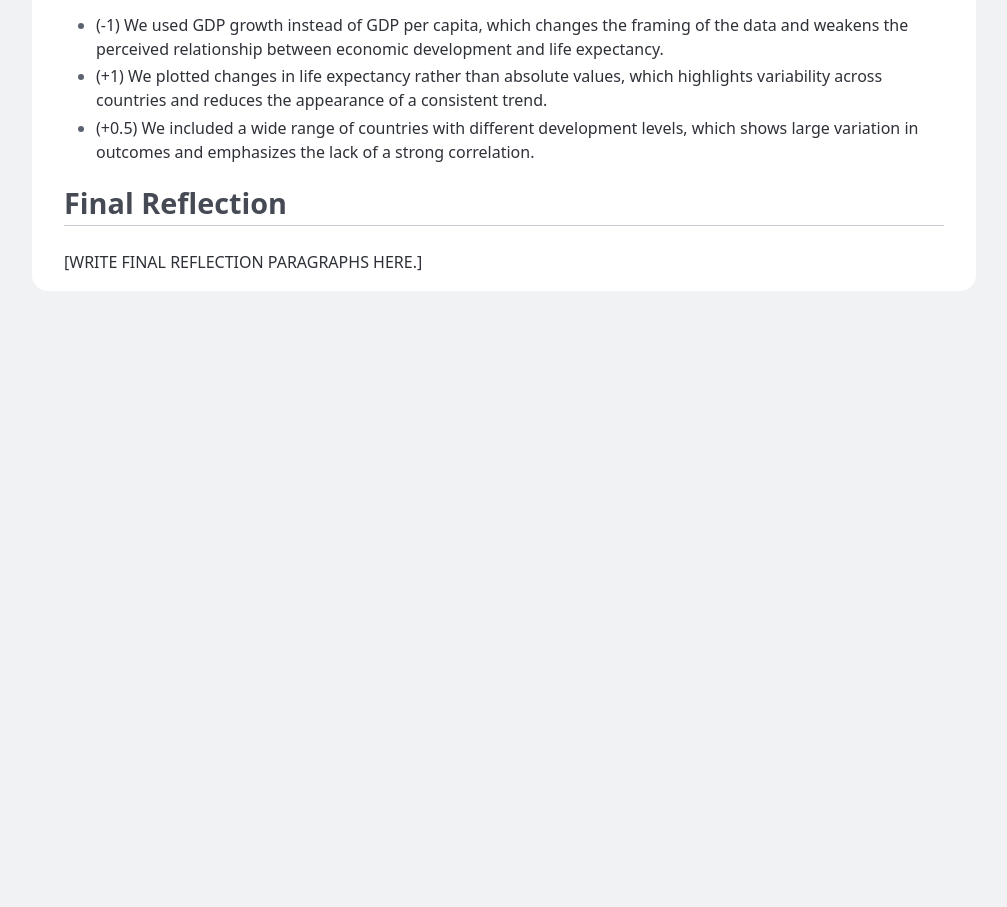
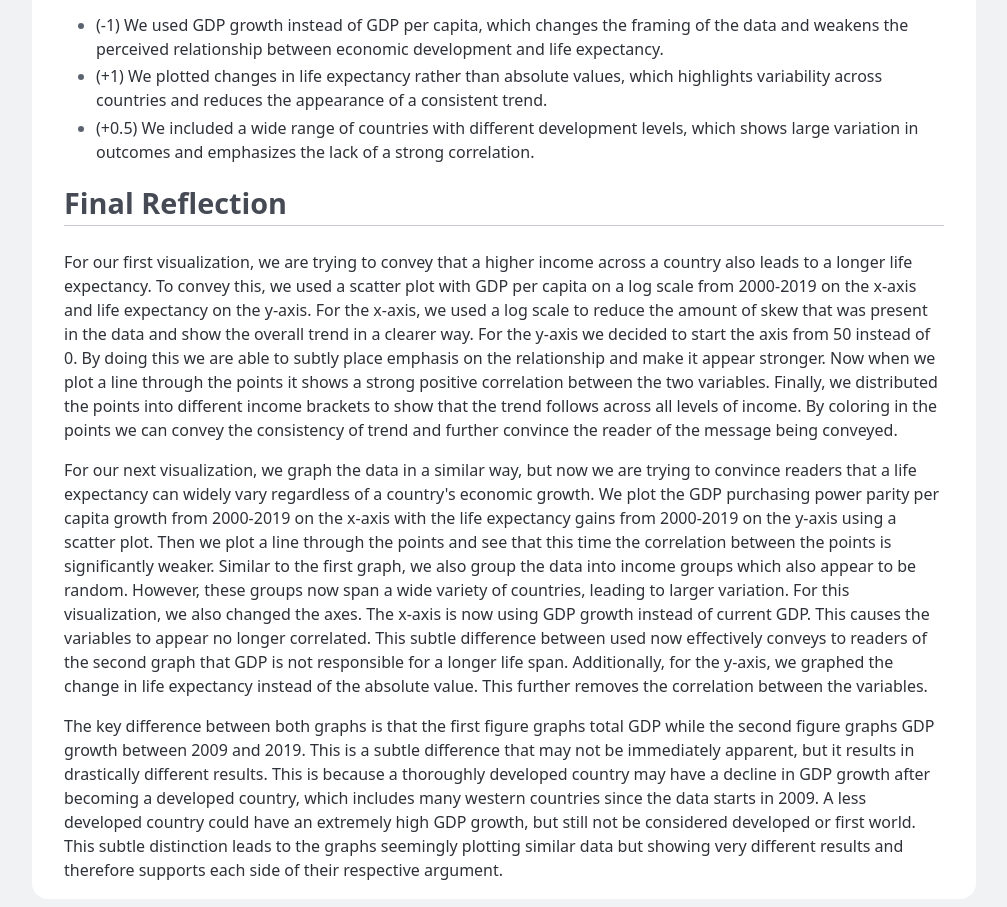
Before and after one commit to KpengDS/portfolio, a plain HTML site: page project2/project2_report.html in a window 1280 px wide. Shown: the part 1592-2499 px from the top of the page, without its empty margins (136-1143 px from the left). Before the commit the page ends 1891 px from the top, so only its background shows below. Drawn offline with Linux system fonts and the light colour scheme.

Commit message:
Update project2_report.html

```diff
--- a/project2/project2_report.html
+++ b/project2/project2_report.html
@@ -206,7 +206,9 @@
             <section>
                 <h2>Final Reflection</h2>
 
-                <p>[WRITE FINAL REFLECTION PARAGRAPHS HERE.]</p>
+                <p>For our first visualization, we are trying to convey that a higher income across a country also leads to a longer life expectancy. To convey this, we used a scatter plot with GDP per capita on a log scale from 2000-2019 on the x-axis and life expectancy on the y-axis. For the x-axis, we used a log scale to reduce the amount of skew that was present in the data and show the overall trend in a clearer way. For the y-axis we decided to start the axis from 50 instead of 0. By doing this we are able to subtly place emphasis on the relationship and make it appear stronger. Now when we plot a line through the points it shows a strong positive correlation between the two variables. Finally, we distributed the points into different income brackets to show that the trend follows across all levels of income. By coloring in the points we can convey the consistency of trend and further convince the reader of the message being conveyed.</p>
+                <p>For our next visualization, we graph the data in a similar way, but now we are trying to convince readers that a life expectancy can widely vary regardless of a country's economic growth. We plot the GDP purchasing power parity per capita growth from 2000-2019 on the x-axis with the life expectancy gains from 2000-2019 on the y-axis using a scatter plot. Then we plot a line through the points and see that this time the correlation between the points is significantly weaker. Similar to the first graph, we also group the data into income groups which also appear to be random. However, these groups now span a wide variety of countries, leading to larger variation. For this visualization, we also changed the axes. The x-axis is now using GDP growth instead of current GDP. This causes the variables to appear no longer correlated. This subtle difference between used now effectively conveys to readers of the second graph that GDP is not responsible for a longer life span. Additionally, for the y-axis, we graphed the change in life expectancy instead of the absolute value. This further removes the correlation between the variables.</p>
+                <p>The key difference between both graphs is that the first figure graphs total GDP while the second figure graphs GDP growth between 2009 and 2019. This is a subtle difference that may not be immediately apparent, but it results in drastically different results. This is because a thoroughly developed country may have a decline in GDP growth after becoming a developed country, which includes many western countries since the data starts in 2009. A less developed country could have an extremely high GDP growth, but still not be considered developed or first world. This subtle distinction leads to the graphs seemingly plotting similar data but showing very different results and therefore supports each side of their respective argument.</p>
             </section>
         </main>
     <script defer src="https://static.cloudflareinsights.com/beacon.min.js/v8c78df7c7c0f484497ecbca7046644da1771523124516" integrity="sha512-8DS7rgIrAmghBFwoOTujcf6D9rXvH8xm8JQ1Ja01h9QX8EzXldiszufYa4IFfKdLUKTTrnSFXLDkUEOTrZQ8Qg==" data-cf-beacon='{"version":"2024.11.0","token":"c822b88e119346678db149ed7b7721c9","r":1,"server_timing":{"name":{"cfCacheStatus":true,"cfEdge":true,"cfExtPri":true,"cfL4":true,"cfOrigin":true,"cfSpeedBrain":true},"location_startswith":null}}' crossorigin="anonymous"></script>
```
